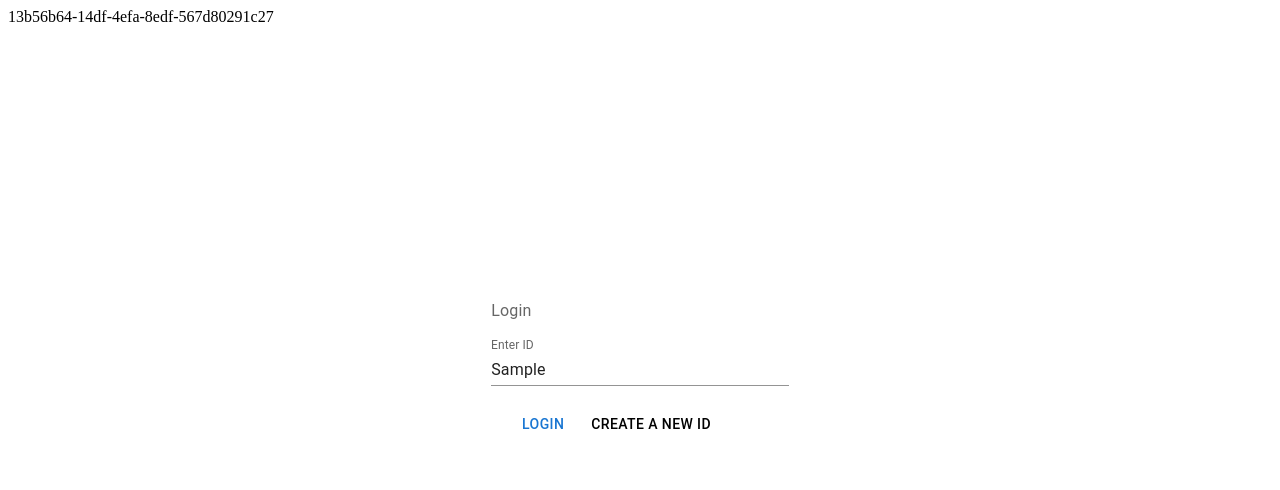
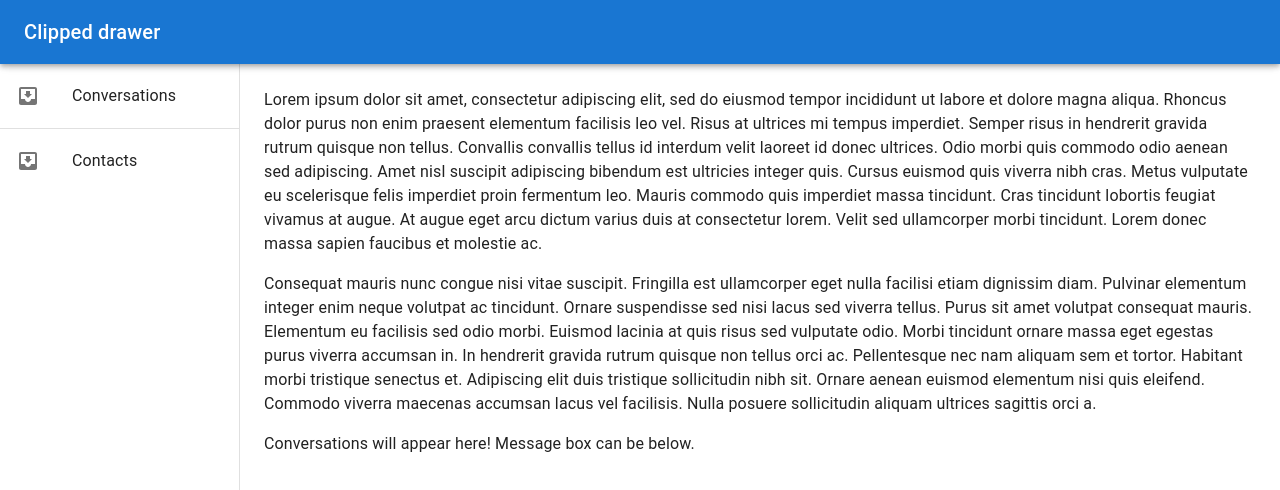
Before and after one commit to clacson95/message-app-prototype-Caleb, a React (Create React App) app in the folder client/: page / in a window 1280 px wide. Both pictures are taken after typing "Sample" into the empty fields and a click on the button "CREATE A NEW ID". Shown: the top 490 px of the page. Built offline with nearby package versions, Linux system fonts and the light colour scheme.

Commit message:
drawer component for functionality focus

```diff
--- a/client/src/components/App.js
+++ b/client/src/components/App.js
@@ -1,16 +1,19 @@
 import React from "react";
 import Login from "./Login";
+import Dashboard from "./Dashboard";
+
 import useLocalStorage from "../hooks/useLocalStorage";
 
 function App() {
-const [id, setId] = useLocalStorage("id");
+  const [id, setId] = useLocalStorage("id");
 
   return (
-<>
-{id}
-  <Login onIdSubmit={setId}/>
-</>
+
+
+    id ? <Dashboard /> : <Login onIdSubmit={setId} />
+
   )
+
 }
 
 export default App;
--- /dev/null
+++ b/client/src/components/Body.js
@@ -0,0 +1,108 @@
+import * as React from 'react';
+import Box from '@mui/material/Box';
+import Drawer from '@mui/material/Drawer';
+import AppBar from '@mui/material/AppBar';
+import CssBaseline from '@mui/material/CssBaseline';
+import Toolbar from '@mui/material/Toolbar';
+import List from '@mui/material/List';
+import Typography from '@mui/material/Typography';
+import Divider from '@mui/material/Divider';
+import ListItem from '@mui/material/ListItem';
+import ListItemButton from '@mui/material/ListItemButton';
+import ListItemIcon from '@mui/material/ListItemIcon';
+import ListItemText from '@mui/material/ListItemText';
+import InboxIcon from '@mui/icons-material/MoveToInbox';
+import MailIcon from '@mui/icons-material/Mail';
+
+//import Nav from "./Nav";
+
+// https://mui.com/material-ui/react-drawer/
+// ^^^ The interface I'm using ^^^^
+
+const drawerWidth = 240;
+
+export default function ClippedDrawer() {
+  return (
+    <Box sx={{ display: 'flex' }}>
+      <CssBaseline />
+      <AppBar position="fixed" sx={{ zIndex: (theme) => theme.zIndex.drawer + 1 }}>
+        <Toolbar>
+          <Typography variant="h6" noWrap component="div">
+            Clipped drawer
+          </Typography>
+        </Toolbar>
+      </AppBar>
+      <Drawer
+        variant="permanent"
+        sx={{
+          width: drawerWidth,
+          flexShrink: 0,
+          [`& .MuiDrawer-paper`]: { width: drawerWidth, boxSizing: 'border-box' },
+        }}
+      >
+        <Toolbar />
+        <Box sx={{ overflow: 'auto' }}>
+          <List>
+            {['Conversations'].map((text, index) => (
+              <ListItem key={text} disablePadding>
+                <ListItemButton a href="#conversations">
+                  <ListItemIcon>
+                    {index % 2 === 0 ? <InboxIcon /> : <MailIcon />}
+                  </ListItemIcon>
+                  <ListItemText primary={text} />
+                </ListItemButton>
+              </ListItem>
+            ))}
+          </List>
+          <Divider />
+          <List>
+            {['Contacts'].map((text, index) => (
+              <ListItem key={text} disablePadding>
+                <ListItemButton a href="#contacts">
+                  <ListItemIcon>
+                    {index % 2 === 0 ? <InboxIcon /> : <MailIcon />}
+                  </ListItemIcon>
+                  <ListItemText primary={text} />
+                </ListItemButton>
+              </ListItem>
+            ))}
+          </List>
+        </Box>
+      </Drawer>
+      <Box component="main" sx={{ flexGrow: 1, p: 3 }}>
+        <Toolbar />
+        <Typography paragraph>
+          Lorem ipsum dolor sit amet, consectetur adipiscing elit, sed do eiusmod
+          tempor incididunt ut labore et dolore magna aliqua. Rhoncus dolor purus non
+          enim praesent elementum facilisis leo vel. Risus at ultrices mi tempus
+          imperdiet. Semper risus in hendrerit gravida rutrum quisque non tellus.
+          Convallis convallis tellus id interdum velit laoreet id donec ultrices.
+          Odio morbi quis commodo odio aenean sed adipiscing. Amet nisl suscipit
+          adipiscing bibendum est ultricies integer quis. Cursus euismod quis viverra
+          nibh cras. Metus vulputate eu scelerisque felis imperdiet proin fermentum
+          leo. Mauris commodo quis imperdiet massa tincidunt. Cras tincidunt lobortis
+          feugiat vivamus at augue. At augue eget arcu dictum varius duis at
+          consectetur lorem. Velit sed ullamcorper morbi tincidunt. Lorem donec massa
+          sapien faucibus et molestie ac.
+        </Typography>
+        <Typography paragraph>
+          Consequat mauris nunc congue nisi vitae suscipit. Fringilla est ullamcorper
+          eget nulla facilisi etiam dignissim diam. Pulvinar elementum integer enim
+          neque volutpat ac tincidunt. Ornare suspendisse sed nisi lacus sed viverra
+          tellus. Purus sit amet volutpat consequat mauris. Elementum eu facilisis
+          sed odio morbi. Euismod lacinia at quis risus sed vulputate odio. Morbi
+          tincidunt ornare massa eget egestas purus viverra accumsan in. In hendrerit
+          gravida rutrum quisque non tellus orci ac. Pellentesque nec nam aliquam sem
+          et tortor. Habitant morbi tristique senectus et. Adipiscing elit duis
+          tristique sollicitudin nibh sit. Ornare aenean euismod elementum nisi quis
+          eleifend. Commodo viverra maecenas accumsan lacus vel facilisis. Nulla
+          posuere sollicitudin aliquam ultrices sagittis orci a.
+        </Typography>
+        <Typography paragraph>
+          Conversations will appear here!
+          Message box can be below.
+        </Typography>
+      </Box>
+    </Box>
+  );
+}
--- a/client/src/components/Dashboard.js
+++ b/client/src/components/Dashboard.js
@@ -1,8 +1,6 @@
-import React from 'react';
-import Sidebar from './Sidebar';
+import React from "react";
+import Body from "./Body";
 
 export default function Dashboard({ id }) {
-  return (
-    <Sidebar id={id} />
-  )
+  return <Body id={id} />;
 }
--- /dev/null
+++ b/client/src/components/Nav.js
@@ -0,0 +1,34 @@
+// All conditional rendering for the drawer sidebar in Body
+import React from "react";
+
+// Navigation will be the navbar that appears on each page
+
+function Nav({ currentPage, handlePageChange }) {
+
+  return (
+    <div className="navbar">
+      <div className="links">
+        <a
+          href="#conversations"
+          onClick={() => handlePageChange("Conversations")}
+          // Check to see if the currentPage is `About`, and if so we use the active link class from bootstrap. Otherwise, we set it to a normal nav-link
+          className={currentPage === "Conversations" ? "navbar a" : "navbar"}
+        >
+
+        </a>
+
+        <a
+          href="#contacts"
+          onClick={() => handlePageChange("Contacts")}
+          // Check to see if the currentPage is `Blog`, and if so we use the active link class from bootstrap. Otherwise, we set it to a normal nav-link
+          className={currentPage === "Contacts" ? "navbar a" : "navbar"}
+        >
+
+        </a>
+
+      </div>
+    </div>
+  );
+}
+
+export default Nav;
```
